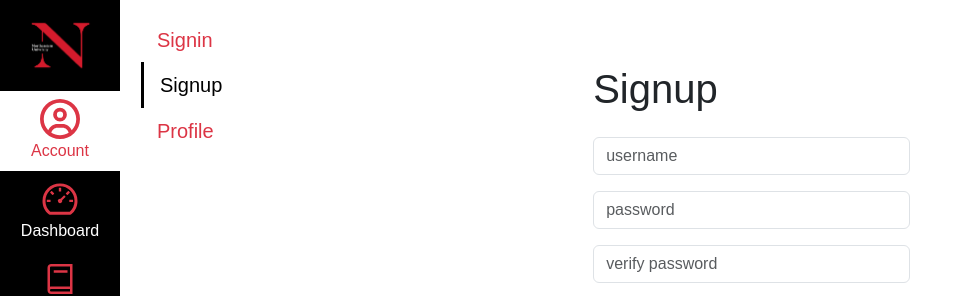
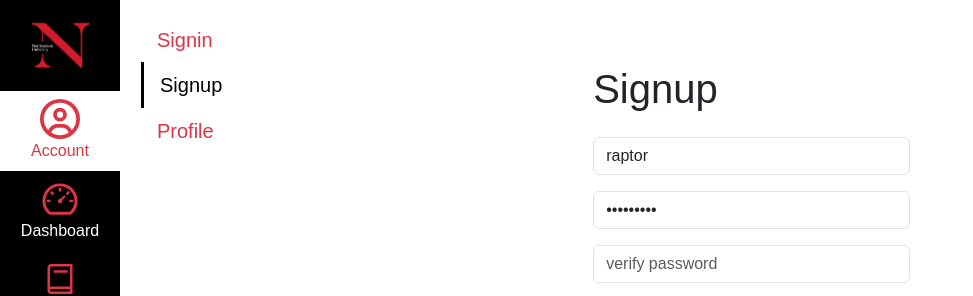
Before and after one commit to mahip19/kambaz-next-js-cs5610-fa25-05, a Next.js app: page /Account/Signup in a window 1280 px wide. Shown: the top 296 px of the page, without its empty margins (0-973 px from the left). Built offline with nearby package versions, Linux system fonts and the light colour scheme.

Commit message:
default value signin up

```diff
--- a/app/(Kambaz)/Account/Signup/page.tsx
+++ b/app/(Kambaz)/Account/Signup/page.tsx
@@ -29,11 +29,15 @@ export default function Signup() {
           <h1 className="mb-4">Signup</h1>
           <Form onSubmit={handleSignup}>
             <Form.Group className="mb-3" controlId="wd-username">
-              <FormControl placeholder="username" />
+              <FormControl placeholder="username" defaultValue={"raptor"} />
             </Form.Group>
 
             <Form.Group className="mb-3" controlId="wd-password">
-              <FormControl placeholder="password" type="password" />
+              <FormControl
+                placeholder="password"
+                type="password"
+                defaultValue={"123123123"}
+              />
             </Form.Group>
 
             <Form.Group className="mb-3" controlId="wd-verify-password">
```
Also changed, not shown: app/(Kambaz)/Account/Signin/page.tsx (+6 -3 lines).
